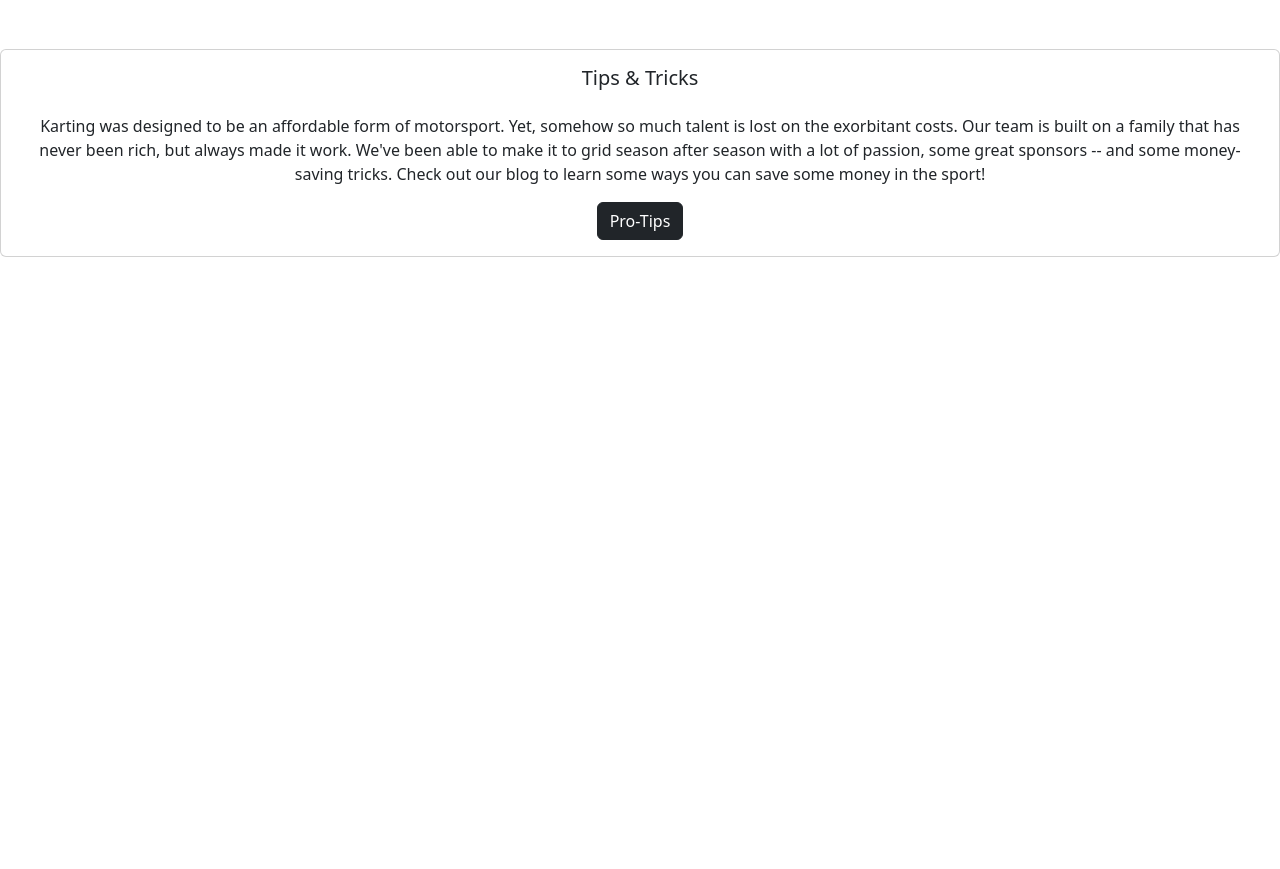
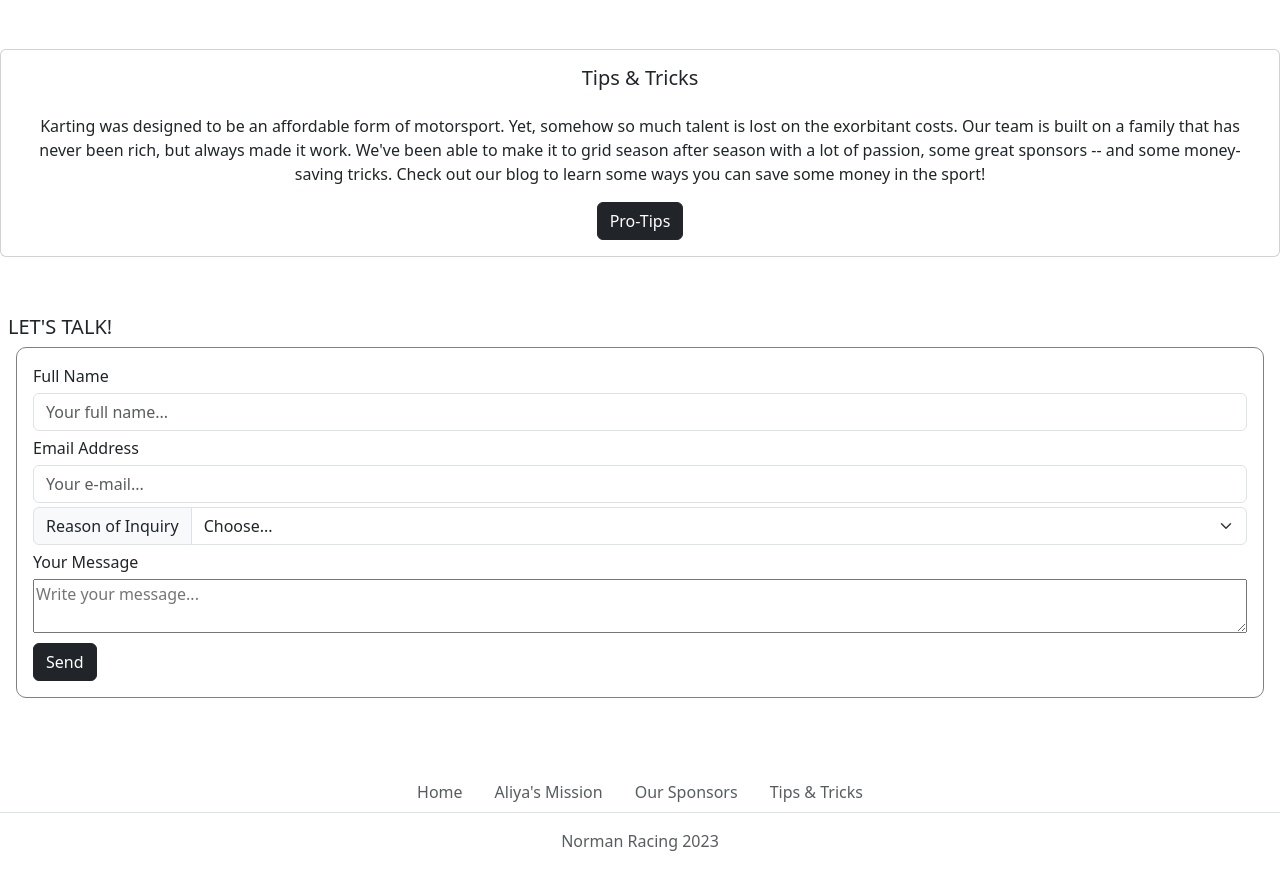
Before and after one commit to asicurella/normanracingsite, a plain HTML site: page index.html in a window 1280 px wide. Shown: the part 2170-3039 px from the top of the page. Before the commit the page ends 2427 px from the top, so only its background shows below. Drawn offline with nearby package versions, Linux system fonts and the light colour scheme.

Commit message:
Add Contact and footer

```diff
--- a/index.html
+++ b/index.html
@@ -131,6 +131,7 @@
         </div>
         </div>
         <!-- Tips & Tricks Section -->
+        <div class="tips-tricks">
             <div class="card text-center">
                 <div class="card-body">
                     <div class="card-text tips-text">
@@ -140,6 +141,58 @@
                         <button class="btn btn-dark">Pro-Tips</button>
                 </div>
             </div>
+        </div>
+        <!-- Contact Section -->
+    <div class="contact-container">
+        <h5>LET'S TALK!</h5>
+        <div class="form mx-2 p-3">
+            <label for="name">
+                Full Name
+            </label>
+            <input type="text" class="form-control" placeholder="Your full name...">
+            <label for="email">
+                Email Address
+            </label>
+            <input type="text" class="form-control" placeholder="Your e-mail...">
+
+            <div class="input-group">
+                <label class="input-group-text" for="inputGroupSelect01">Reason of Inquiry</label>
+                <select class="form-select" id="inputGroupSelect01">
+                  <option selected>Choose...</option>
+                  <option value="1">General Question/Comment</option>
+                  <option value="2">Sponsorship Opportunities</option>
+                  <option value="3">Racing Questions</option>
+                  <option value="4">Other</option>
+                </select>
+              </div>
+            <label for="content">
+                Your Message
+            </label>
+           <textarea style="width: 100%;" placeholder="Write your message..."></textarea>
+           <button class="btn btn-dark" type="submit">Send</button>
+        </div>
+
+    </div>
+    <!-- Footer -->
+    <footer>
+        <div class="footer-links">
+            <ul class="nav justify-content-center border-bottom">
+                <li>
+                    <a class="nav-link text-muted" href="#">Home</a>
+                </li>
+                <li>
+                    <a class="nav-link text-muted" href="#">Aliya's Mission</a>
+                </li>
+                <li>
+                    <a class="nav-link text-muted" href="#">Our Sponsors</a>
+                </li>
+                <li>
+                    <a class="nav-link text-muted" href="#">Tips & Tricks</a>
+                </li>
+            </ul>
+            <div class="text-center text-muted my-3">Norman Racing 2023</div>
+        </div>
+    </footer>
     <!-- Bootstrap Scripts -->
       <script src="https://cdn.jsdelivr.net/npm/@popperjs/core@2.9.2/dist/umd/popper.min.js" integrity="sha384-IQsoLXl5PILFhosVNubq5LC7Qb9DXgDA9i+tQ8Zj3iwWAwPtgFTxbJ8NT4GN1R8p" crossorigin="anonymous"></script>
       <script src="https://cdn.jsdelivr.net/npm/bootstrap@5.3.2/dist/js/bootstrap.bundle.min.js" integrity="sha384-C6RzsynM9kWDrMNeT87bh95OGNyZPhcTNXj1NW7RuBCsyN/o0jlpcV8Qyq46cDfL" crossorigin="anonymous"></script>
--- a/style.css
+++ b/style.css
@@ -55,6 +55,27 @@ body{
     flex-direction: column;
     gap: 1em;
 
+
+}
+.tips-tricks{
+    margin-bottom: 3.125em;
+}
+.contact-container{
+
+    padding: 0.5em;
+    margin-bottom: 3.125em;
+}
+.form{
+    display: flex;
+    flex-direction: column;
+    gap: 0.3em;
+    margin-bottom: 1em;
+    border: solid grey 0.5px;
+    border-radius: 10px;
+}
+.form button{
+    width: min-content;
+    margin-top: 0.3em;
 }
 @media screen and (min-width: 1000px) {
     .slow-mo-container {
```
Lines whose indentation alone changed are shown as unchanged.
